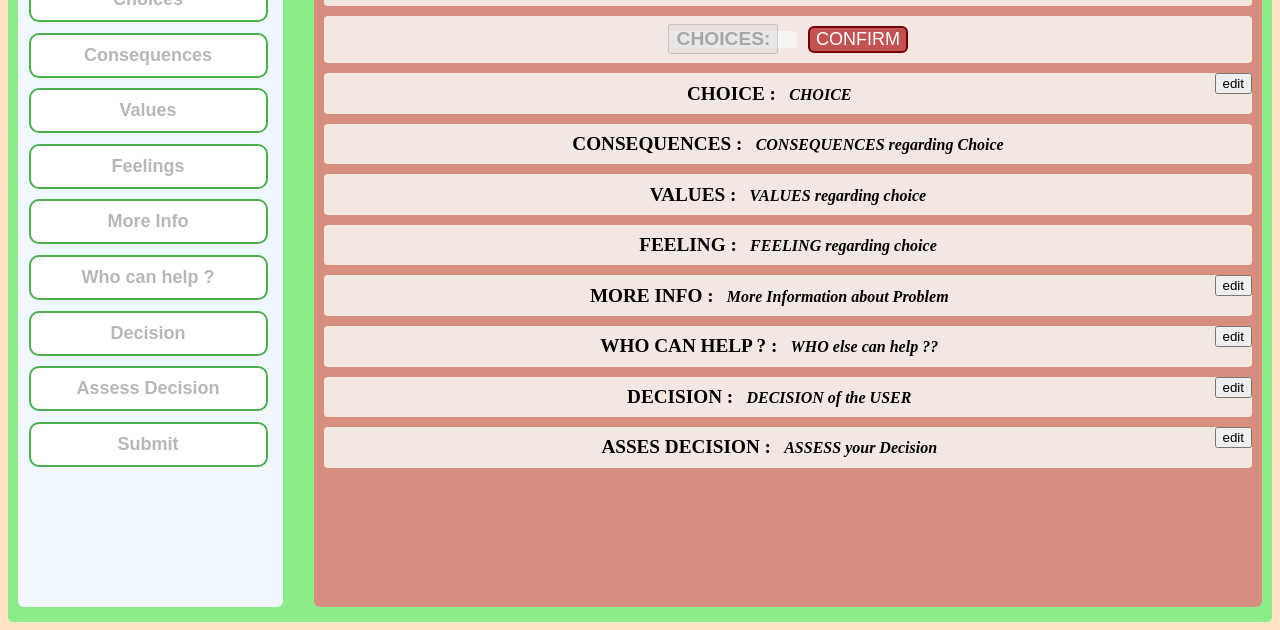
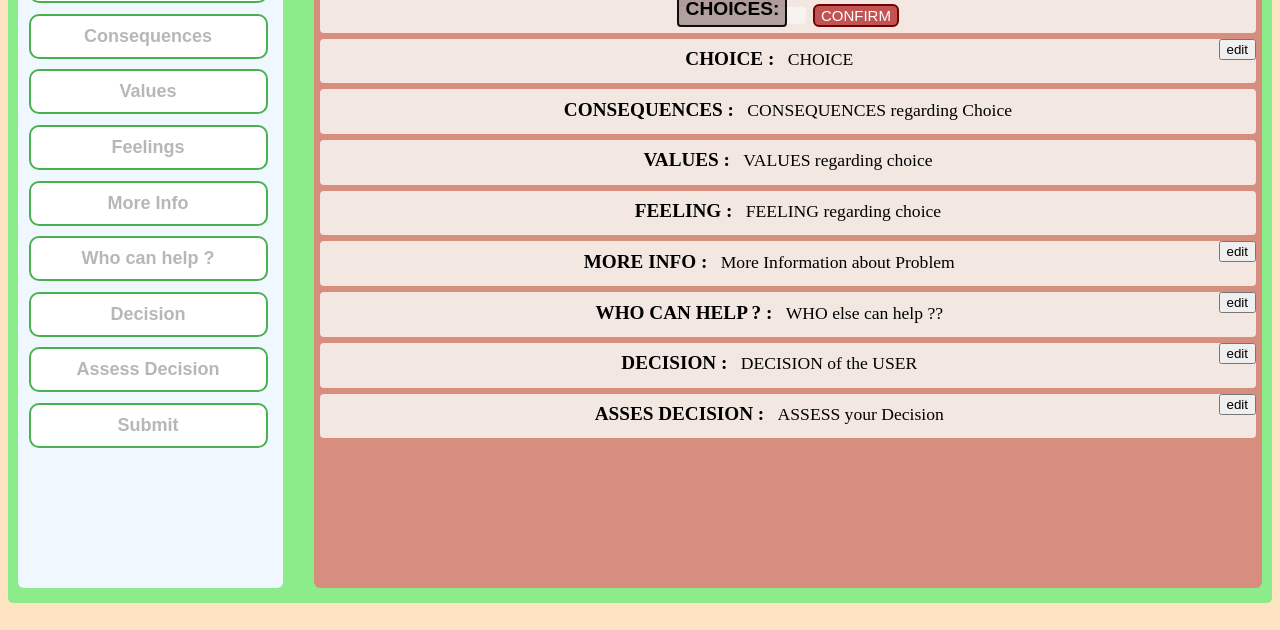
Before and after one commit to amanbhagat0399/DECISION-WHEEL-3, a plain HTML site: page index.html in a window 1280 px wide. Shown: the part 205-835 px from the top of the page. Drawn offline with nearby package versions, Linux system fonts and the light colour scheme.

Commit message:
added scroll in preview for long texts

```diff
--- a/style.css
+++ b/style.css
@@ -7,6 +7,7 @@ Body{
 }
 /*-------------------------------------------------------------------------------------- */
 #headerarea{
+    margin-top: 0%;
     background-color: black;
     color: aliceblue;
     text-align: center;
@@ -94,11 +95,12 @@ Body{
 .content , h3{
     display: inline-block;
     margin: 1% 0.5%;
+    overflow: auto;
 }
 
 .out{
     background-color: rgba(248, 247, 244, 0.849);
-    margin: 10px;
+    margin: 6px;
     border-radius: 4px;
 }
 h3{
@@ -106,9 +108,13 @@ h3{
 
 }
 .content{
-    font-size: 1rem;
-    font-weight: 550;
-    font-style: italic;
+    display: inline-block;
+    font-size: 1.1rem;
+    font-weight: 500;
+    max-width: 75%;
+    min-height: 18px;
+    max-height: 25px;
+    overflow: auto;
 }
 #previewviewarea{
     width: 100%;
@@ -265,21 +271,32 @@ h3{
     margin: 5px;
 }
 
-
-
 #iDecision{
     margin-top: 30px;
     margin-bottom: 100px;
 }
 #a{
-    background-color: #bb3c3cdc; /* Green */
+    background-color: #bb3c3cdc;
     border: 2px solid rgb(116, 1, 1);
     color: white;
     text-align: center;
     text-decoration: none;
     display: inline-block;
-    font-size: 18px;
+    font-size: 15px;
     cursor: pointer;
     border-radius: 6px;margin-left: 1PX;
 }
+
+#generate{
+    background-color: #bb3c3cdc;
+    border: 2px solid  rgb(116, 1, 1);
+    border-radius: 4px;
+    color: white;
 }
+#generate:disabled{
+    background-color: #8f7979ad;
+    border: 2px solid  rgb(19, 13, 13);
+    border-radius: 4px;
+    color:black;
+}
+}
```
